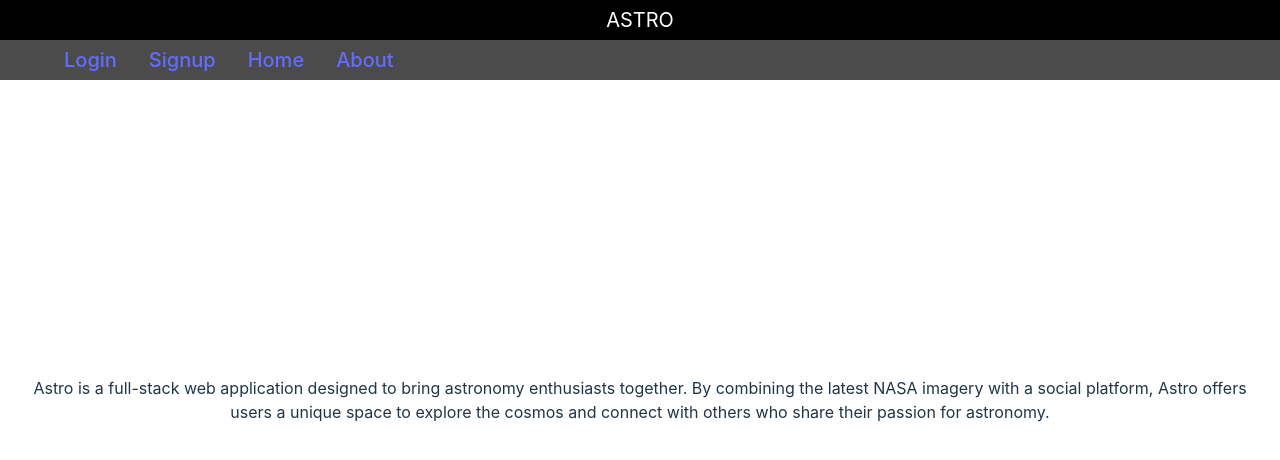
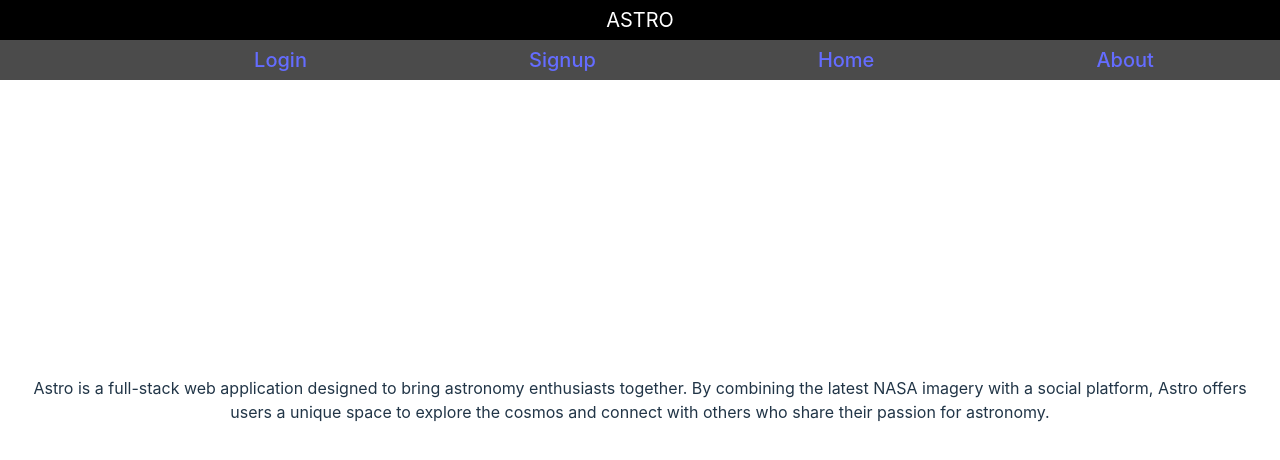
Before and after one commit to 241209-NET/Group2Frontend, a React (Vite) app in the folder Astro/: page / in a window 1280 px wide. Shown: the top 460 px of the page. Built offline with nearby package versions, Linux system fonts and the light colour scheme.

Commit message:
added css file for navbar

```diff
--- /dev/null
+++ b/Astro/src/components/NavBar.css
@@ -0,0 +1,6 @@
+.navBar {
+    display: flex;
+    align-items: center;
+    flex-wrap: wrap;
+    justify-content: space-evenly;
+}
--- a/Astro/src/components/NavBar.jsx
+++ b/Astro/src/components/NavBar.jsx
@@ -1,4 +1,6 @@
 import '../App.css';
+import './NavBar.css';
+
 
 import { useState } from 'react';
 
```
